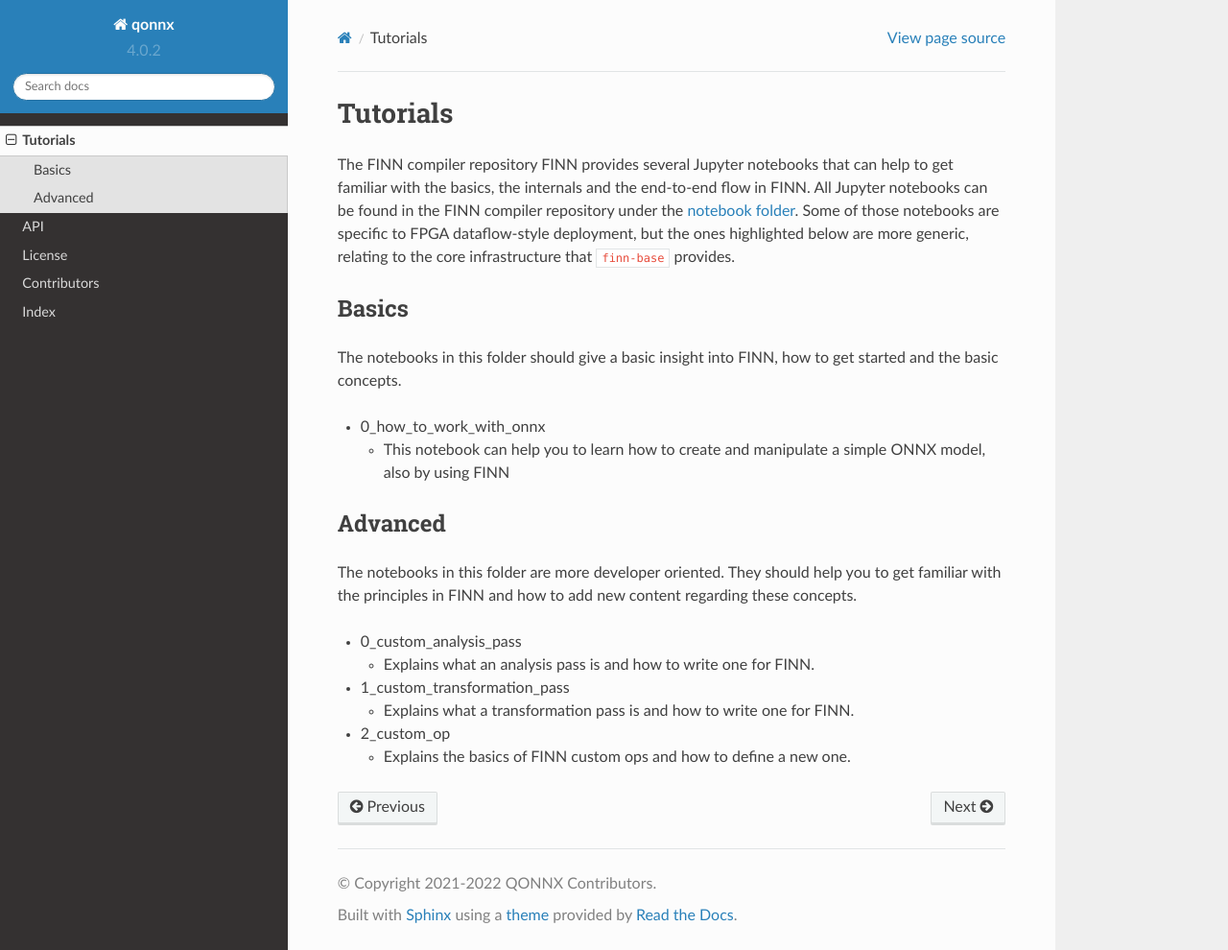
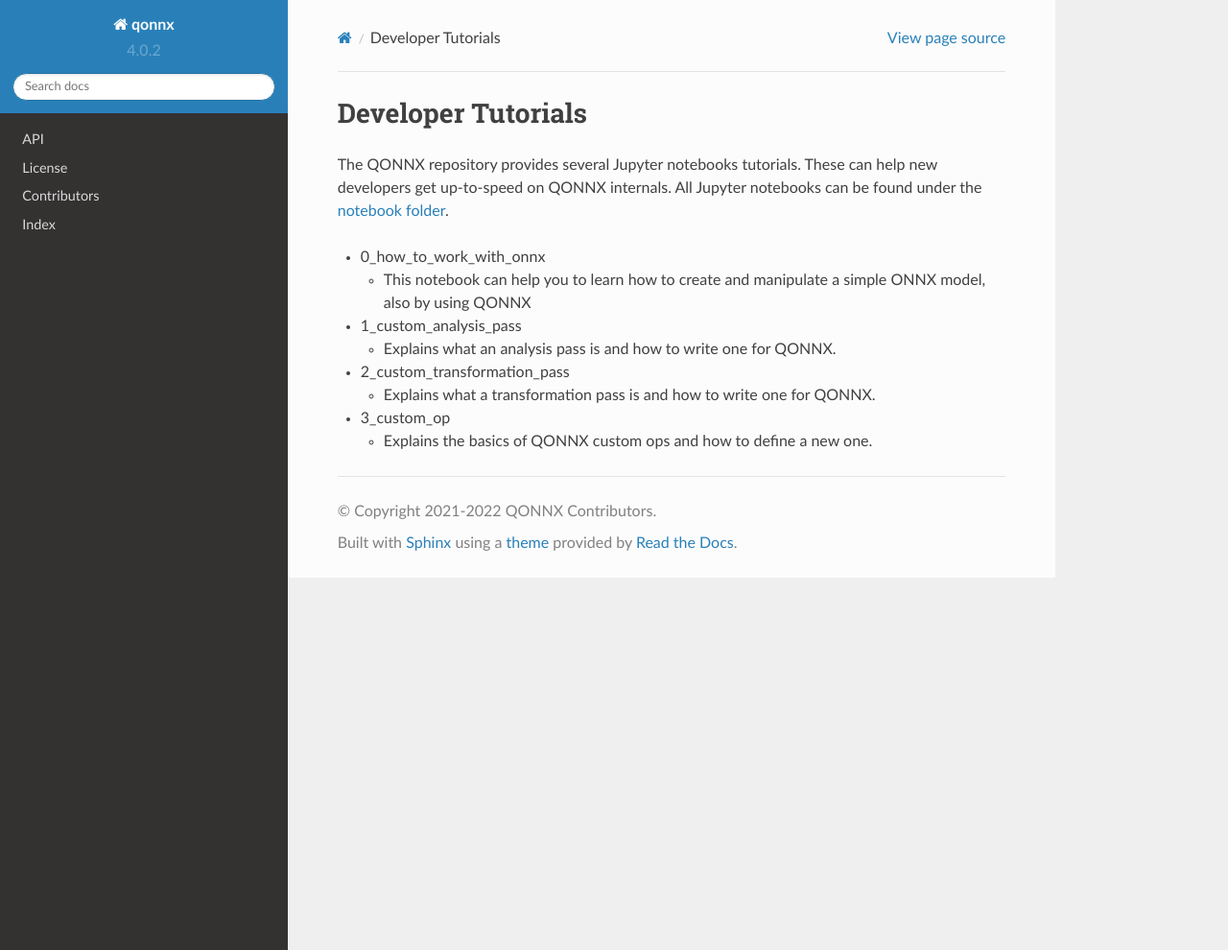
Before and after one commit to fastmachinelearning/qonnx, a Sphinx documentation site: the page built from docs/tutorials.rst, in a window 1280 px wide and 990 px high. Shown: the whole window at 96% size. Built offline with Sphinx 7.4.7 and the Read the Docs theme 2.0.0, drawn with Linux system fonts in a browser that asks for light colours; pages that are not in the unit, such as notebooks, are missing from menus; the version number is read from the project's files by our own code.

Commit message:
go over and revamp tutorials

```diff
--- a/docs/tutorials.rst
+++ b/docs/tutorials.rst
@@ -1,37 +1,26 @@
 .. _tutorials:
 
-*********
-Tutorials
-*********
+********************
+Developer Tutorials
+********************
 
-The FINN compiler repository FINN provides several Jupyter notebooks that can help to get familiar with the basics, the internals and the end-to-end flow in FINN.
-All Jupyter notebooks can be found in the FINN compiler repository under the `notebook folder <https://github.com/Xilinx/finn/tree/master/notebooks>`_.
-Some of those notebooks are specific to FPGA dataflow-style deployment,
-but the ones highlighted below are more generic, relating to the core
-infrastructure that ``finn-base`` provides.
+The QONNX repository provides several Jupyter notebooks tutorials.
+These can help new developers get up-to-speed on QONNX internals.
+All Jupyter notebooks can be found under the `notebook folder <https://github.com/fastmachinelearning/qonnx/tree/main/notebooks>`_.
 
-Basics
-======
-
-The notebooks in this folder should give a basic insight into FINN, how to get started and the basic concepts.
 
 * 0_how_to_work_with_onnx
 
-  * This notebook can help you to learn how to create and manipulate a simple ONNX model, also by using FINN
+  * This notebook can help you to learn how to create and manipulate a simple ONNX model, also by using QONNX
 
-Advanced
-========
+* 1_custom_analysis_pass
 
-The notebooks in this folder are more developer oriented. They should help you to get familiar with the principles in FINN and how to add new content regarding these concepts.
+  * Explains what an analysis pass is and how to write one for QONNX.
 
-* 0_custom_analysis_pass
+* 2_custom_transformation_pass
 
-  * Explains what an analysis pass is and how to write one for FINN.
+  * Explains what a transformation pass is and how to write one for QONNX.
 
-* 1_custom_transformation_pass
+* 3_custom_op
 
-  * Explains what a transformation pass is and how to write one for FINN.
-
-* 2_custom_op
-
-  * Explains the basics of FINN custom ops and how to define a new one.
+  * Explains the basics of QONNX custom ops and how to define a new one.
```
Also changed, not shown: docs/index.rst (+27 -32 lines), 4 other files.
